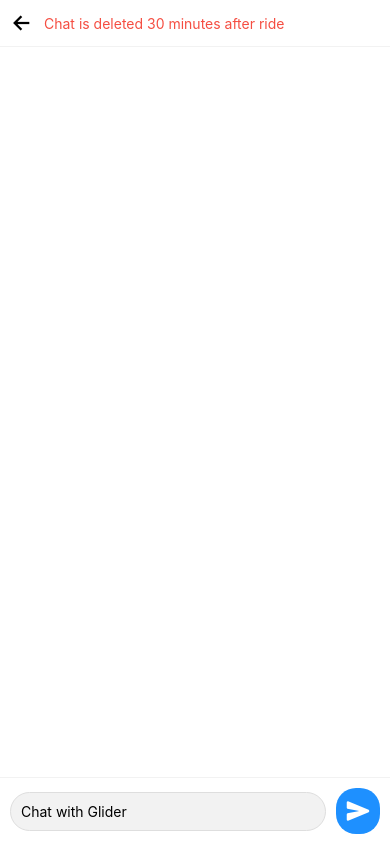
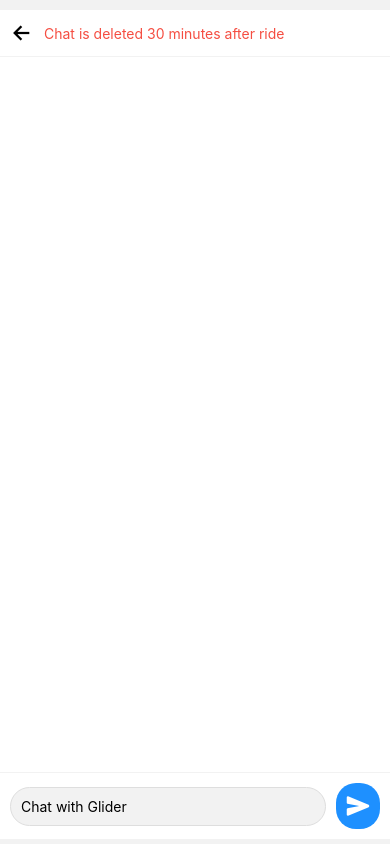
Before and after one commit to raphaelmwachiti/gLide, a React Native app: screen /ChatScreen in a window 390 px wide. Built offline with nearby package versions, Linux system fonts and the light colour scheme.

Commit message:
fix chatscreen ui

```diff
--- a/src/screens/ChatScreen.js
+++ b/src/screens/ChatScreen.js
@@ -69,6 +69,8 @@ const ChatScreen = ({ navigation }) => {
 const styles = StyleSheet.create({
   container: {
     flex: 1,
+    marginTop: Platform.OS === "ios" ? 50 : 10,
+    marginBottom: Platform.OS === "ios" ? 15 : 5,
     backgroundColor: "white",
   },
   header: {
```
